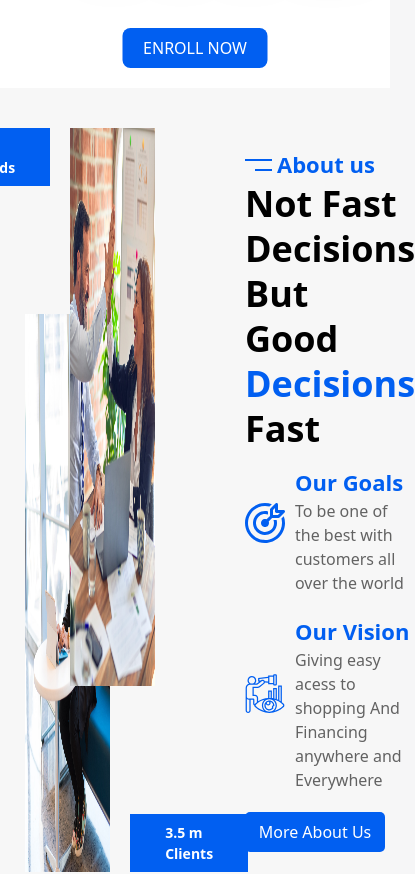
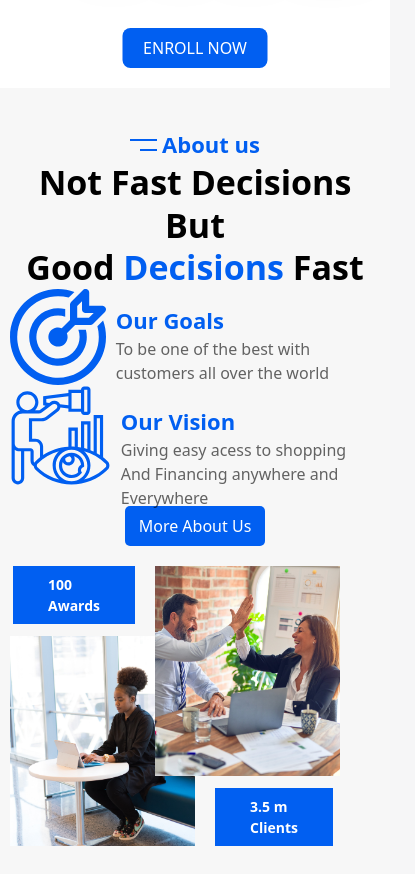
Before and after one commit to GENESIS2540/Fintech, a React (Create React App) app: page / in a window 390 px wide. Shown: the part 800-1674 px from the top of the page, 415 px wide, since content can reach past the window. Built offline with nearby package versions, Linux system fonts and the light colour scheme.

Commit message:
updates:resposive about us section

```diff
--- a/src/pages/landing/components/globalReach/GlobalReach.jsx
+++ b/src/pages/landing/components/globalReach/GlobalReach.jsx
@@ -7,10 +7,10 @@ import bulls_eye from "../../assets/SVGs/Bullseye.svg";
 
 const GlobalReach = () => {
   return (
-    <div className=" w-[100%] bg-[#F7F7F7] h-max py-[40px]">
-      <div className="grid grid-cols-2 w-[87%] mx-[auto]">
-        <div className="grid grid-cols-2 ">
-          <div className="grid relative">
+    <div className="w-[100%] bg-[#F7F7F7] h-max py-[40px]">
+      <div className="grid gap-[20px] md:grid-cols-2 md:w-[87%] w-[95%] mx-[auto]">
+        <div className="grid order-last md:order-first grid-cols-2">
+          <div className="grid h-[280px] md:h-[100%] relative">
             <div className="text-white absolute right-[60px] font-bold bg-[#015FF1] w-max h-max px-[35px] py-[8px] text-[14px]">
               <p>
                 100 <br /> Awards
@@ -35,12 +35,12 @@ const GlobalReach = () => {
             />
           </div>
         </div>
-        <div className="grid ml-[50px] my-[20px] content-between">
-          <div className="flex gap-[5px] text-[#015FF1] items-center">
+        <div className="grid md:ml-[50px] md:my-[20px] content-between">
+          <div className="flex gap-[5px] text-[#015FF1] md:justify-start justify-center items-center">
             <img src={stroke_bar} alt="stroke_bar" />
             <p className="text-[22px]  font-semibold">About us</p>
           </div>
-          <h2 className="font-semibold text-[36px] leading-tight	">
+          <h2 className="font-semibold text-[34px] text-center md:text-left md:text-[36px] leading-tight	">
             Not Fast Decisions But <br /> Good{" "}
             <span className="text-[#015FF1]">Decisions</span> Fast
           </h2>
@@ -63,7 +63,7 @@ const GlobalReach = () => {
               </p>
             </div>
           </div>
-          <button className="text-white bg-[#015FF1] rounded-[5px]  w-[140px] mt-[20px] h-[40px] hover:bg-transparent hover:border border-[#015FF1] hover:text-black transition-background duration-150">
+          <button className="text-white place-self-center md:place-self-start bg-[#015FF1] rounded-[5px]  w-[140px] mt-[20px] h-[40px] hover:bg-transparent hover:border border-[#015FF1] hover:text-black transition-background duration-150">
             More About Us
           </button>
         </div>
```
